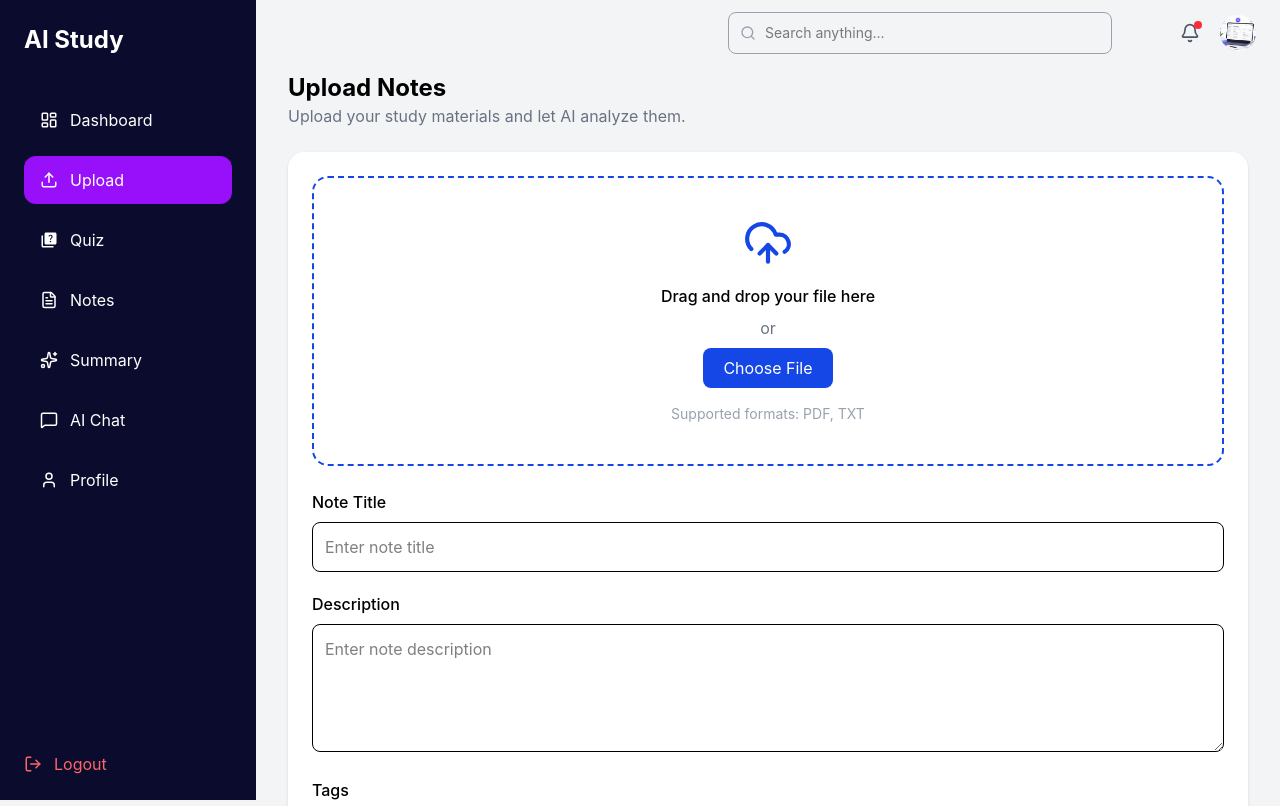
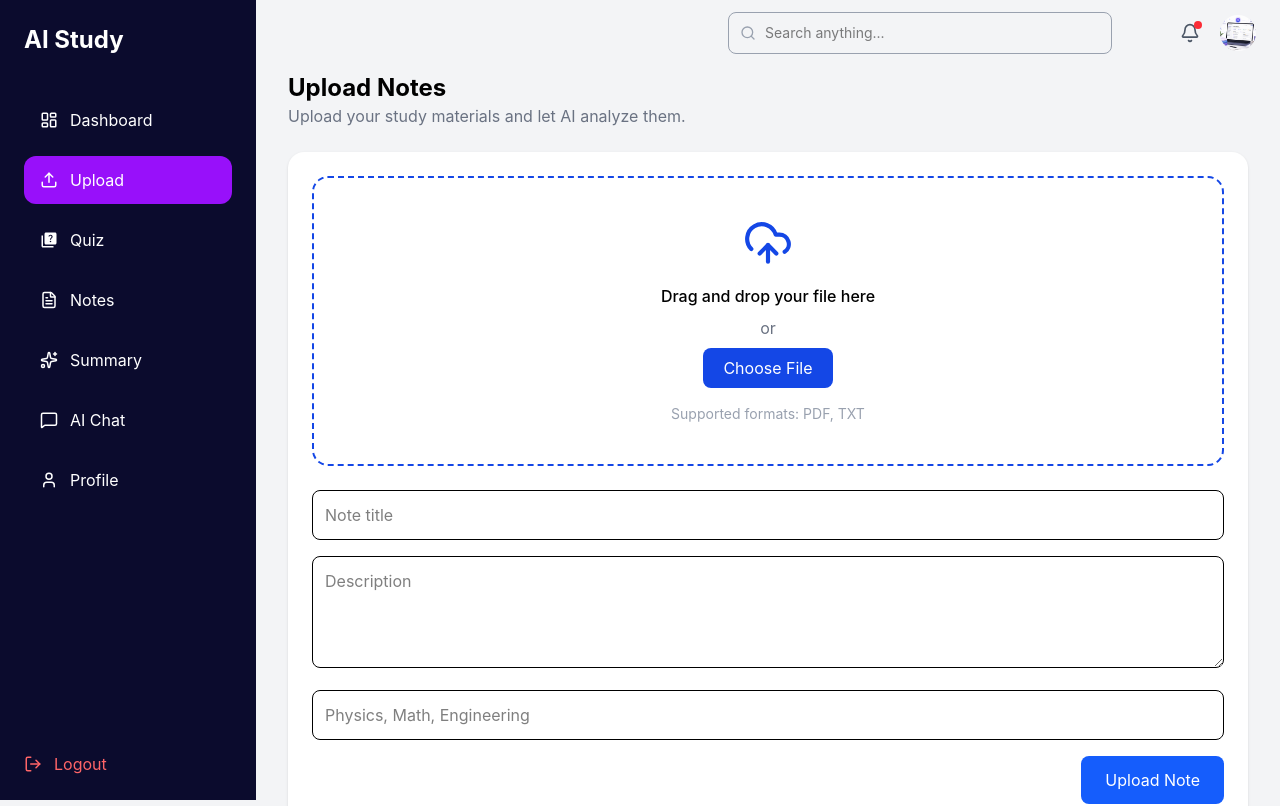
Before and after one commit to techwhizglory-pixel/ai-study-assistant, a React (Vite) app in the folder client/: page /upload in a window 1280 px wide. Shown: the top 806 px of the page. Built offline with nearby package versions, Linux system fonts and the light colour scheme.

Commit message:
new pages and fixs

```diff
--- a/client/src/components/UploadContent.jsx
+++ b/client/src/components/UploadContent.jsx
@@ -1,7 +1,6 @@
 import React, { useState } from "react";
-
 import { UploadCloud } from "lucide-react";
-import axios from "axios";
+import { uploadNote } from "../services/api";
 
 const UploadNotesPage = () => {
   const [file, setFile] = useState(null);
@@ -12,14 +11,10 @@ const UploadNotesPage = () => {
   const [loading, setLoading] = useState(false);
   const [message, setMessage] = useState("");
 
-  const token = localStorage.getItem("token");
-
-  // Select file
   const handleFileChange = (e) => {
     setFile(e.target.files[0]);
   };
 
-  // Drag and drop
   const handleDrop = (e) => {
     e.preventDefault();
     setFile(e.dataTransfer.files[0]);
@@ -29,7 +24,6 @@ const UploadNotesPage = () => {
     e.preventDefault();
   };
 
-  // Upload note
   const handleUpload = async (e) => {
     e.preventDefault();
     setMessage("");
@@ -48,31 +42,20 @@ const UploadNotesPage = () => {
     try {
       setLoading(true);
 
-      const res = await axios.post(
-        "http://localhost:5000/api/notes/upload",
-        formData,
-        {
-          headers: {
-            Authorization: `Bearer ${token}`,
-            "Content-Type": "multipart/form-data",
-          },
-        }
-      );
+      // ✅ using centralized API
+      const res = await uploadNote(formData);
 
       setMessage("Note uploaded successfully ✅");
-
       console.log(res.data);
 
-      // Reset form
+      // reset form
       setFile(null);
       setTitle("");
       setDescription("");
       setTags("");
-
     } catch (error) {
       setMessage(
-        error.response?.data?.message ||
-          "Upload failed"
+        error.response?.data?.message || "Upload failed"
       );
     } finally {
       setLoading(false);
@@ -80,23 +63,18 @@ const UploadNotesPage = () => {
   };
 
   return (
-    <div className=" mt-30 md:mt-10  min-h-screen bg-gray-100">
-
-
-
+    <div className="mt-30 md:mt-10 min-h-screen bg-gray-100">
       <div className="p-4 md:p-8">
 
-        {/* Page Title */}
+        {/* Header */}
         <div className="mb-6">
-          <h1 className="text-2xl font-bold">
-            Upload Notes
-          </h1>
+          <h1 className="text-2xl font-bold">Upload Notes</h1>
           <p className="text-gray-500">
             Upload your study materials and let AI analyze them.
           </p>
         </div>
 
-        {/* Upload Form */}
+        {/* Form */}
         <form
           onSubmit={handleUpload}
           className="bg-white rounded-2xl p-6 shadow-sm"
@@ -108,14 +86,9 @@ const UploadNotesPage = () => {
             onDragOver={handleDragOver}
             className="border-2 border-dashed border-blue-700 rounded-2xl p-10 text-center mb-6"
           >
-            <UploadCloud
-              size={50}
-              className="mx-auto text-blue-700 mb-4"
-            />
+            <UploadCloud size={50} className="mx-auto text-blue-700 mb-4" />
 
-            <p className="font-medium">
-              Drag and drop your file here
-            </p>
+            <p className="font-medium">Drag and drop your file here</p>
 
             <p className="text-gray-500 my-2">or</p>
 
@@ -141,71 +114,49 @@ const UploadNotesPage = () => {
           </div>
 
           {/* Title */}
-          <div className="mb-5">
-            <label className="block mb-2 font-medium">
-              Note Title
-            </label>
           <input
             type="text"
             value={title}
-              onChange={(e) =>
-                setTitle(e.target.value)
-              }
-              placeholder="Enter note title"
-              className="w-full border rounded-lg p-3"
+            onChange={(e) => setTitle(e.target.value)}
+            placeholder="Note title"
+            className="w-full border rounded-lg p-3 mb-4"
           />
-          </div>
 
           {/* Description */}
-          <div className="mb-5">
-            <label className="block mb-2 font-medium">
-              Description
-            </label>
           <textarea
             value={description}
-              onChange={(e) =>
-                setDescription(e.target.value)
-              }
-              placeholder="Enter note description"
-              className="w-full border rounded-lg p-3 h-32"
+            onChange={(e) => setDescription(e.target.value)}
+            placeholder="Description"
+            className="w-full border rounded-lg p-3 h-28 mb-4"
           />
-          </div>
 
           {/* Tags */}
-          <div className="mb-5">
-            <label className="block mb-2 font-medium">
-              Tags
-            </label>
           <input
             type="text"
             value={tags}
-              onChange={(e) =>
-                setTags(e.target.value)
-              }
-              placeholder="e.g Physics, Math, Engineering"
-              className="w-full border rounded-lg p-3"
+            onChange={(e) => setTags(e.target.value)}
+            placeholder="Physics, Math, Engineering"
+            className="w-full border rounded-lg p-3 mb-4"
           />
-          </div>
 
           {/* Message */}
           {message && (
-            <div className="mb-4 text-center text-sm text-blue-600">
+            <p className="text-center text-sm text-blue-600 mb-4">
               {message}
-            </div>
+            </p>
           )}
 
-          {/* Upload Button */}
+          {/* Button */}
           <div className="flex justify-end">
             <button
               type="submit"
               disabled={loading}
-              className="bg-blue-600 text-white px-6 py-3 rounded-lg hover:bg-blue-700 transition"
+              className="bg-blue-600 text-white px-6 py-3 rounded-lg hover:bg-blue-700"
             >
-              {loading
-                ? "Uploading..."
-                : "Upload Note"}
+              {loading ? "Uploading..." : "Upload Note"}
             </button>
           </div>
+
         </form>
       </div>
     </div>
--- a/client/src/services/api.js
+++ b/client/src/services/api.js
@@ -1,7 +1,7 @@
 import axios from "axios";
 
 const API = axios.create({
-  baseURL: "http://localhost:5000/api",
+  baseURL: import.meta.env.VITE_API_URL,
 });
 
 // attach token automatically
@@ -16,29 +16,41 @@ API.interceptors.request.use((req) => {
 });
 
 
-// AUTH
+// ================= AUTH =================
 export const loginUser = (data) => API.post("/auth/login", data);
 export const registerUser = (data) => API.post("/auth/register", data);
 
 
-// NOTES
-export const uploadNote = (data) => API.post("/notes/upload", data);
+// ================= NOTES =================
+export const uploadNote = (formData) =>
+  API.post("/notes/upload", formData, {
+    headers: {
+      "Content-Type": "multipart/form-data",
+    },
+  });
+
 export const getNotes = () => API.get("/notes");
+
+export const getNoteById = (id) => API.get(`/notes/${id}`);
+
 export const deleteNote = (id) =>
   API.delete(`/notes/${id}`);
 
 
-// SUMMARY
+// ================= SUMMARY =================
 export const generateSummary = (noteId) =>
   API.post("/ai/summarize", { noteId });
 
 
-// AI CHAT
-export const askAI = (data) =>
-  API.post("/ai/ask", data);
+// ================= AI CHAT =================
+export const askAI = (noteId, question) =>
+  API.post("/ai/ask", {
+    noteId,
+    question,
+  });
 
 
-// QUIZ
+// ================= QUIZ =================
 export const generateQuiz = (data) =>
   API.post("/quiz/generate", data);
 
```
Lines whose indentation alone changed are shown as unchanged.
